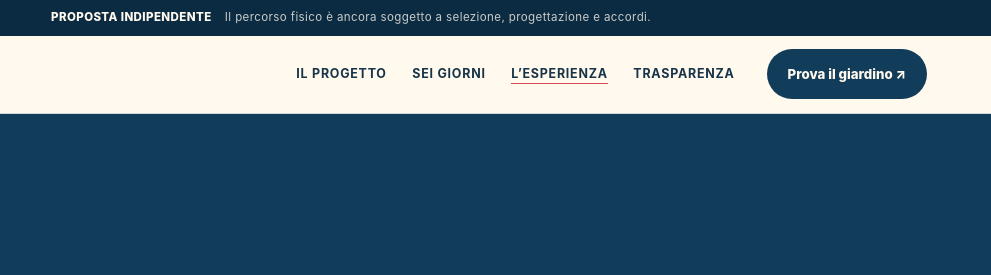
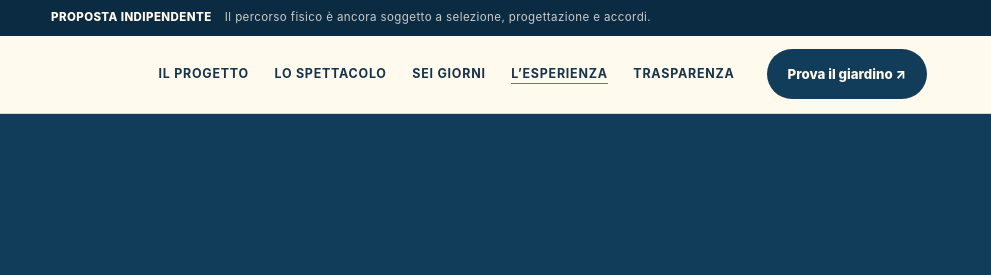
Before and after one commit to CultureDigitali/fioritura-demo-sanremo, a plain HTML site: page esperienza.html in a window 1280 px wide. Shown: the top 275 px of the page, 289-1280 px from the left. Drawn offline with Linux system fonts and the light colour scheme.

Commit message:
feat: integrate FIORITURA LIVE esperienza.html into the public demo

```diff
--- a/esperienza.html
+++ b/esperienza.html
@@ -1,7 +1,7 @@
 <!doctype html>
 <html lang="it"><head><meta charset="utf-8"><meta name="viewport" content="width=device-width,initial-scale=1,viewport-fit=cover"><meta name="theme-color" content="#123d5a"><title>L’esperienza — FIORITURA</title><meta name="description" content="Il percorso proposto di FIORITURA, dalla scelta volontaria alla moderazione del fiore, e ciò che è già disponibile nell’anteprima online."><link rel="icon" href="./assets/mark.svg" type="image/svg+xml"><link rel="stylesheet" href="./css/style.css"><script src="./js/site.js" defer></script></head>
 <body><a class="skip-link" href="#contenuto">Vai al contenuto</a><div class="proposal-strip"><span>Proposta indipendente</span> Il percorso fisico è ancora soggetto a selezione, progettazione e accordi.</div>
-<header class="site-header"><a class="brand" href="./"><img src="./assets/mark.svg" alt="" width="34" height="34"><span>fioritura<span class="brand-dot">.</span></span></a><nav class="desktop-links" aria-label="Navigazione principale"><a href="./#progetto">Il progetto</a><a href="./#programma">Sei giorni</a><a aria-current="page" href="./esperienza.html">L’esperienza</a><a href="./privacy.html">Trasparenza</a></nav><a class="pill-link" href="./giardino.html">Prova il giardino ↗</a><details class="mobile-menu"><summary>Menu</summary><nav><a href="./">Home</a><a href="./#programma">Sei giorni</a><a href="./privacy.html">Trasparenza</a><a href="./giardino.html">Prova il giardino</a></nav></details></header>
+<header class="site-header"><a class="brand" href="./"><img src="./assets/mark.svg" alt="" width="34" height="34"><span>fioritura<span class="brand-dot">.</span></span></a><nav class="desktop-links" aria-label="Navigazione principale"><a href="./#progetto">Il progetto</a><a href="./spettacolo.html">Lo spettacolo</a><a href="./#programma">Sei giorni</a><a aria-current="page" href="./esperienza.html">L’esperienza</a><a href="./privacy.html">Trasparenza</a></nav><a class="pill-link" href="./giardino.html">Prova il giardino ↗</a><details class="mobile-menu"><summary>Menu</summary><nav><a href="./">Home</a><a href="./#programma">Sei giorni</a><a href="./privacy.html">Trasparenza</a><a href="./giardino.html">Prova il giardino</a></nav></details></header>
 <main id="contenuto" class="story-page">
   <section class="story-hero"><p class="section-kicker light">L’ESPERIENZA PROPOSTA</p><h1>Dal tuo gesto<br>nasce <em>una presenza.</em></h1><p>Un percorso assistito, volontario e comprensibile. Prima si sceglie, poi si vede l’anteprima, infine si decide se il fiore può entrare nell’opera collettiva.</p><a class="button-ivory" href="#percorso">Segui il percorso ↓</a></section>
   <section class="truth-panel" aria-labelledby="truth-title"><div><p class="section-kicker">PRIMA DI INIZIARE</p><h2 id="truth-title">Il fisico è una proposta.<br><em>Il 2D è una demo reale.</em></h2></div><div class="truth-grid"><article><strong>Oggi puoi</strong><p>Esplorare, cercare e filtrare fiori sintetici; creare e cancellare un fiore locale con nome, forma e colore.</p></article><article><strong>Oggi non puoi</strong><p>Caricare foto, usare la fotocamera, generare un ritratto AI o pubblicare un fiore nel giardino condiviso.</p></article></div></section>
@@ -12,5 +12,5 @@
     <article><div class="story-number">04</div><div><p class="card-label">MODERAZIONE E APPARIZIONE</p><h2>Il fiore trova il suo posto.</h2><p>Dopo conferma e controllo, il fiore approvato può apparire sulla parete LED collettiva. Un eventuale QR personale resta una funzione da progettare, non una promessa già attiva.</p></div><div class="botanical-card sea"><span aria-hidden="true">≈</span><strong>Il pubblico vede</strong><p>Un paesaggio che cresce, non una galleria automatica di fotografie o identità.</p></div></article>
   </section>
   <section class="accessibility-section"><div><p class="section-kicker light">UN’ESPERIENZA PER PIÙ PERSONE</p><h2>Accessibile<br><em>per progetto, non per slogan.</em></h2></div><div><p>La proposta include accoglienza umana, alternativa senza foto, testi leggibili, uso senza Canvas attraverso la lista dei fiori e controlli da tastiera. Percorsi, altezze, spazi di manovra, stimoli visivi e sonori dovranno essere verificati nel disegno tecnico e con prove reali.</p><p class="fine-print light">Non dichiariamo oggi una conformità completa: è un obiettivo progettuale da collaudare con persone, dispositivi e allestimento definitivi.</p></div></section>
-  <section class="experience-cta"><p class="section-kicker">L’ANTEPRIMA ONLINE</p><h2>Il paesaggio è già esplorabile.</h2><p>È illustrato, locale e non chiede fotografie.</p><a class="button-coral" href="./giardino.html">Entra nel giardino 2D ↗</a></section>
+  <section class="experience-cta"><p class="section-kicker">L’ANTEPRIMA ONLINE</p><h2>Il paesaggio è già esplorabile.</h2><p>È illustrato, locale e non chiede fotografie.</p><a class="button-coral" href="./giardino.html">Entra nel giardino 2D ↗</a> <a class="text-link" href="./spettacolo.html">Scopri lo spettacolo in piazza ↗</a></section>
 </main><footer class="site-footer"><div class="footer-bottom"><span>FIORITURA · Culture Digitali Srl</span><a href="./privacy.html">Privacy e trasparenza</a><a href="./">Torna al progetto</a></div></footer></body></html>
```
